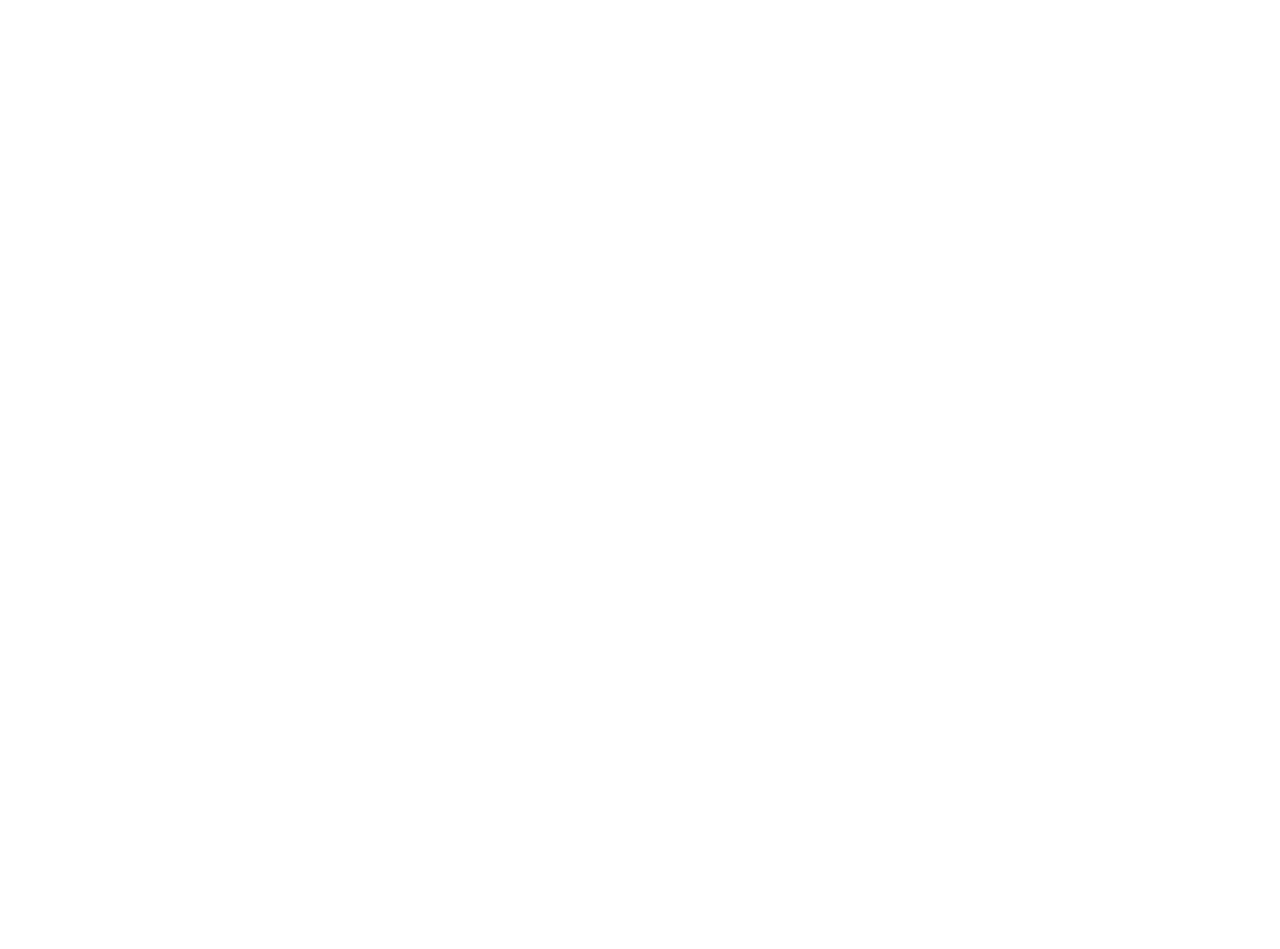
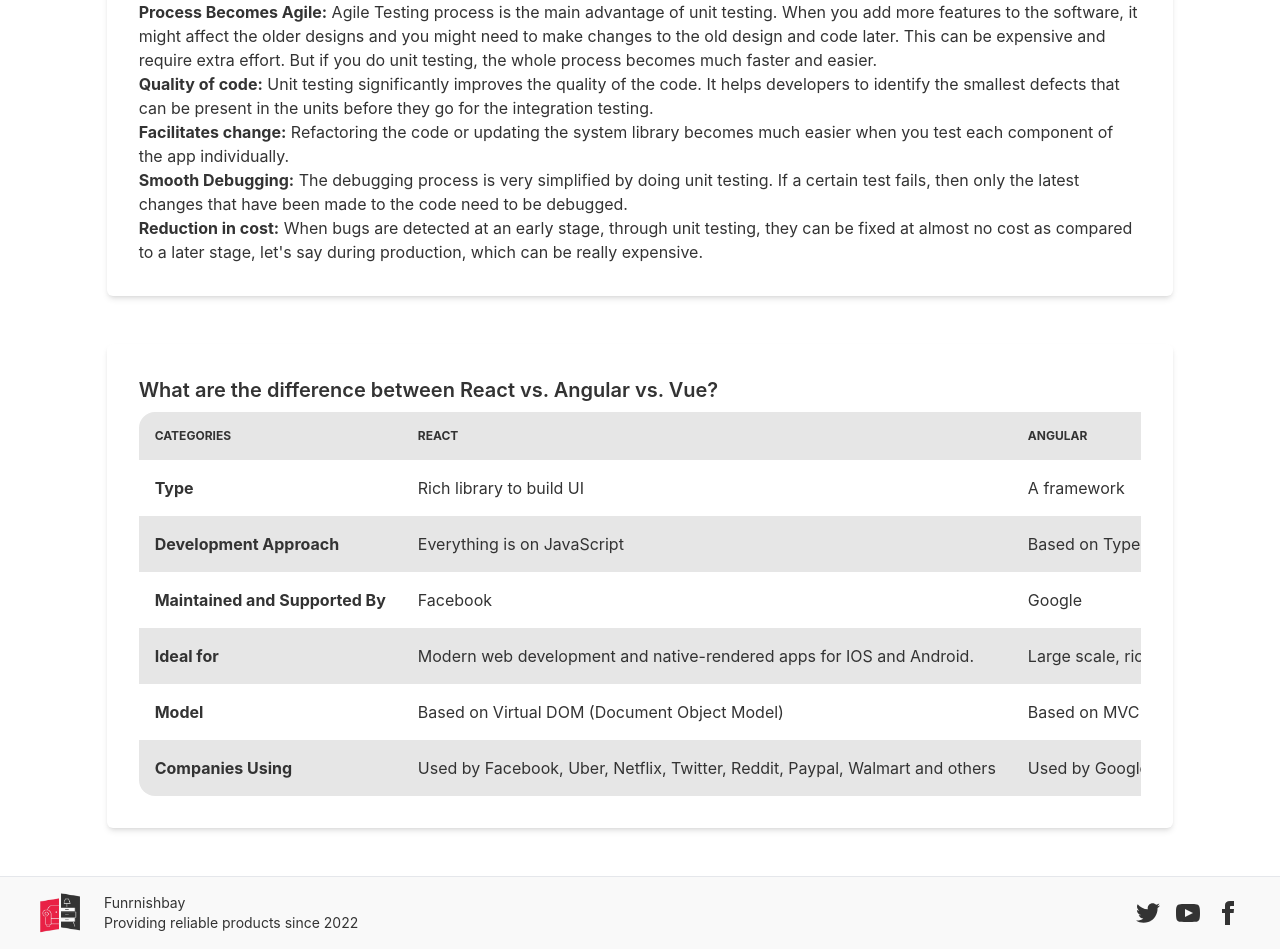
Before and after one commit to masudcodex/furnishbay, a React (Create React App) app: page /blog in a window 1280 px wide. Shown: the part 1620-2569 px from the top of the page. Before the commit the page ends 1481 px from the top, so only its background shows below. Built offline with nearby package versions, Linux system fonts and the light colour scheme.

Commit message:
blog page completed

```diff
--- a/src/Pages/Blog/Blog.js
+++ b/src/Pages/Blog/Blog.js
@@ -2,7 +2,7 @@ import React from 'react';
 
 const Blog = () => {
     return (
-        <div className='bg-white'>
+        <div className='bg-white pb-12'>
             <h2 className='text-3xl font-bold text-center py-14'>Our Blog</h2>
             <div className="card w-10/12 bg-base-100 shadow-md rounded-md mx-auto">
                 <div className="card-body">
@@ -37,6 +37,91 @@ const Blog = () => {
                     </div>
                 </div>
             </div>
+            <div className="card w-10/12 bg-base-100 shadow-md rounded-md mx-auto">
+                <div className="card-body">
+                    <h2 className="card-title">What is a unit test? Why should we write unit tests?</h2>
+                    <div className="card-actions">
+                        <p>
+                            Unit testing is a method of testing that tests the individual software unit in the process of isolation. Check the output of a function for any given input. It means verifying that the component renders for any specific accessory to react components. In other words, to writing a unit tests is also alike writing code that verifies the code works as expected. <br />
+                            Unit Testing is important for React Apps, as it helps in testing the individual functionality of React components. Moreover, any error in code can be identified at the beginning itself, saving time to rectify it at later stages. Some of the core benefits of Unit Testing are: <br /> <br />
+                            <ul>
+                                <li>
+                                    <b>Process Becomes Agile:</b> Agile Testing process is the main advantage of unit testing. When you add more features to the software, it might affect the older designs and you might need to make changes to the old design and code later. This can be expensive and require extra effort. But if you do unit testing, the whole process becomes much faster and easier.
+                                </li>
+                                <li>
+                                    <b>Quality of code:</b> Unit testing significantly improves the quality of the code. It helps developers to identify the smallest defects that can be present in the units before they go for the integration testing.
+                                </li>
+                                <li>
+                                    <b>Facilitates change:</b> Refactoring the code or updating the system library becomes much easier when you test each component of the app individually.
+                                </li>
+                                <li>
+                                    <b>Smooth Debugging:</b> The debugging process is very simplified by doing unit testing. If a certain test fails, then only the latest changes that have been made to the code need to be debugged.
+                                </li>
+                                <li>
+                                    <b>Reduction in cost:</b> When bugs are detected at an early stage, through unit testing, they can be fixed at almost no cost as compared to a later stage, let's say during production, which can be really expensive.
+                                </li>
+                            </ul>
+                        </p>
+                    </div>
+                </div>
+            </div>
+            <div className="card w-10/12 bg-base-100 shadow-md rounded-md mx-auto mt-12">
+                <div className="card-body">
+                    <h2 className="card-title">What are the difference between React vs. Angular vs. Vue?</h2>
+                    <div className="card-actions">
+                        <div className="overflow-x-auto">
+                            <table className="table-fixed md:table table-zebra">
+                                <thead>
+                                <tr>
+                                    <th>Categories</th>
+                                    <th>React</th>
+                                    <th>Angular</th>
+                                    <th>Vue</th>
+                                </tr>
+                                </thead>
+                                <tbody>
+                                <tr className='hover'>
+                                    <th>Type</th>
+                                    <td>Rich library to build UI</td>
+                                    <td>A framework</td>
+                                    <td>A library</td>
+                                </tr>
+                                <tr className="hover">
+                                    <th>Development Approach</th>
+                                    <td>Everything is on JavaScript</td>
+                                    <td>Based on TypeScript</td>
+                                    <td>Based on JavaScript and HTML</td>
+                                </tr>
+                                <tr className='hover'>
+                                    <th>Maintained and Supported By</th>
+                                    <td>Facebook</td>
+                                    <td>Google</td>
+                                    <td>Former Google Employee</td>
+                                </tr>
+                                <tr className='hover'>
+                                    <th>Ideal for</th>
+                                    <td>Modern web development and native-rendered apps for IOS and Android.</td>
+                                    <td>Large scale, rich featured applications or enterprise level apps.</td>
+                                    <td>Web development and single-page applications.</td>
+                                </tr>
+                                <tr className='hover'>
+                                    <th>Model</th>
+                                    <td>Based on Virtual DOM (Document Object Model)</td>
+                                    <td>Based on MVC (Model-View-Controller) architecture</td>
+                                    <td>Based on Virtual DOM(Document Object Model)</td>
+                                </tr>
+                                <tr className='hover'>
+                                    <th>Companies Using</th>
+                                    <td>Used by Facebook, Uber, Netflix, Twitter, Reddit, Paypal, Walmart and others</td>
+                                    <td>Used by Google, Forbes, Wix and weather.com</td>
+                                    <td>Used by Alibaba. Baidu, Gitlab and others</td>
+                                </tr>
+                                </tbody>
+                            </table>
+                        </div>
+                    </div>
+                </div>
+            </div>
         </div>
     );
 };
```
